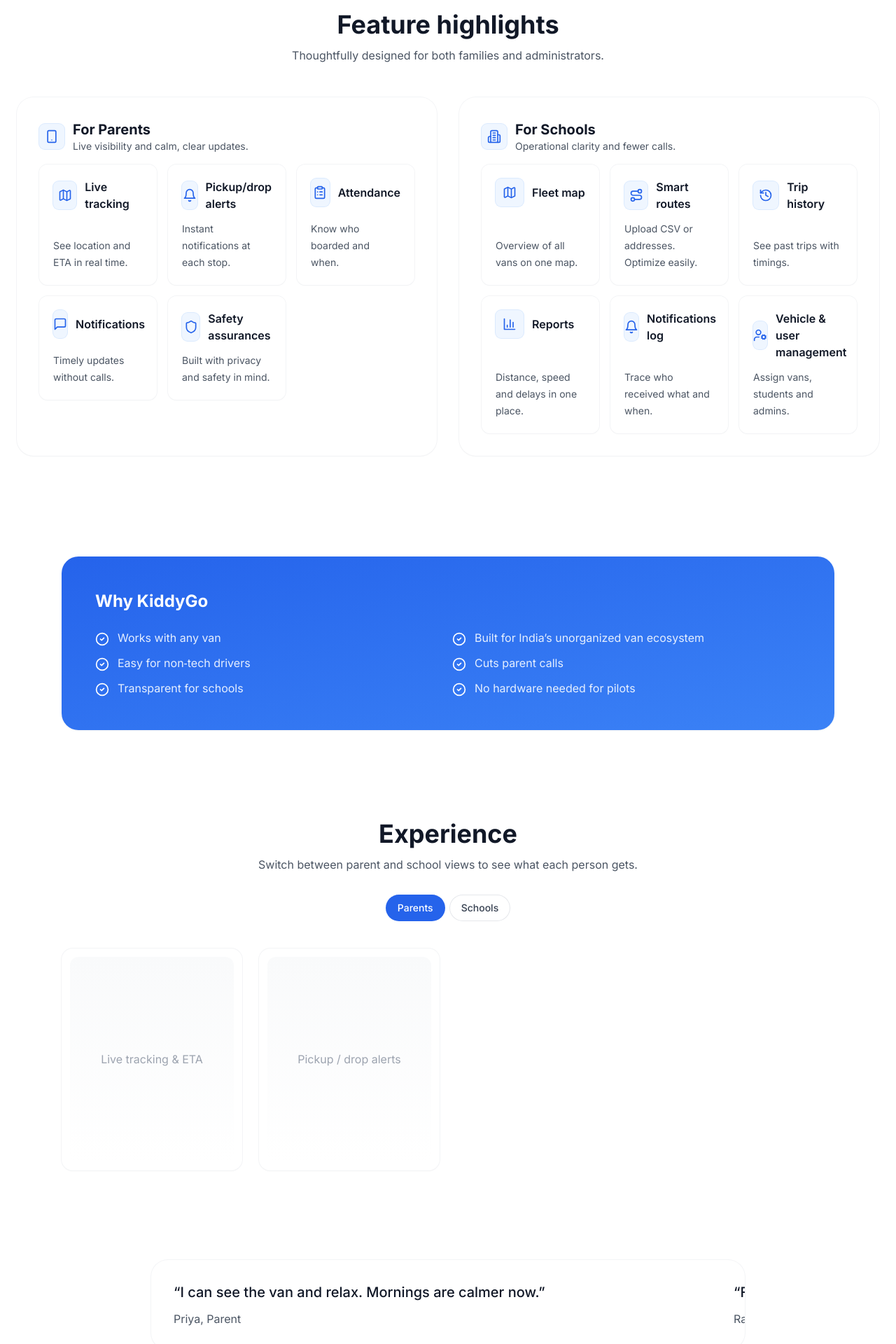
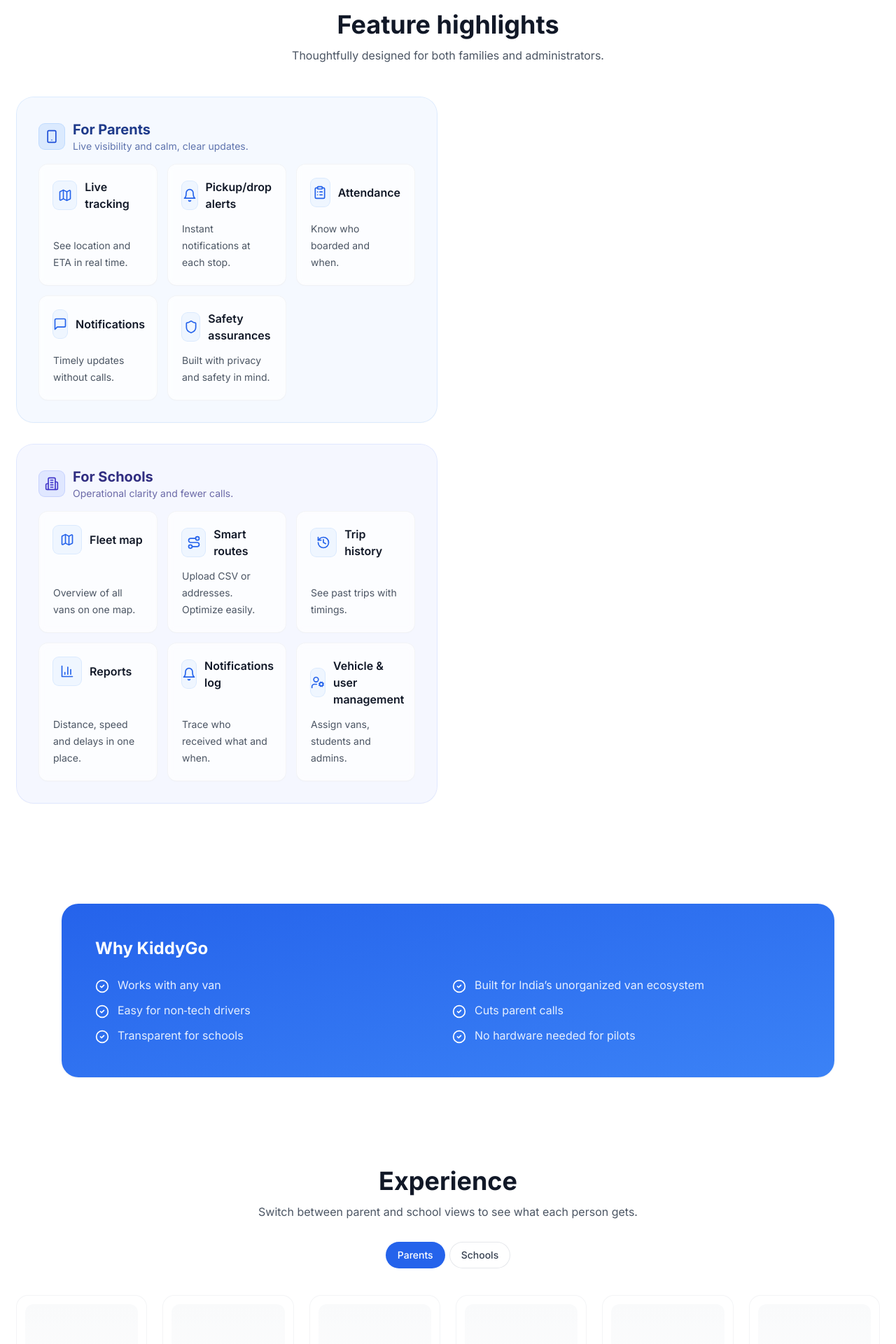
Before and after one commit to flamesResource6/frontend-repo_0waau4p8_3oklv7, a React (Vite) app: page / in a window 1280 px wide. Shown: the part 1420-3340 px from the top of the page at 70% size. Built offline with nearby package versions, Linux system fonts and the light colour scheme; a web font is replaced by a local one.

Commit message:
Update project prj_0waau4p8 - 2025-11-13T11:02:15.445Z

```diff
--- a/src/App.jsx
+++ b/src/App.jsx
@@ -185,25 +185,25 @@
   )
 
   return (
-    <section className="relative">
+    <section className="relative" aria-labelledby="features-title">
       <div className="absolute inset-0 -z-10 bg-gradient-to-b from-white via-blue-50/50 to-white" />
       <MotionSection>
         <div className="mx-auto max-w-7xl px-6 py-14 sm:py-20">
           <div className="mx-auto max-w-2xl text-center">
-            <h2 className="text-3xl font-bold text-gray-900 sm:text-4xl">Feature highlights</h2>
+            <h2 id="features-title" className="text-3xl font-bold text-gray-900 sm:text-4xl">Feature highlights</h2>
             <p className="mt-3 text-gray-600">Thoughtfully designed for both families and administrators.</p>
           </div>
 
           <div className="mt-12 grid gap-8 lg:grid-cols-2">
             {/* Parents panel */}
-            <div className="flex flex-col rounded-3xl bg-white/60 p-6 shadow-sm ring-1 ring-gray-100 backdrop-blur-sm lg:p-8">
-              <div className="sticky top-20 z-0 -mb-2 flex items-center gap-3">
-                <span className="inline-flex h-9 w-9 items-center justify-center rounded-lg bg-blue-50 ring-1 ring-blue-100">
-                  <Icon name="phone" className="h-5 w-5 text-blue-600" />
+            <div className="flex flex-col rounded-3xl bg-blue-50/60 p-6 shadow-sm ring-1 ring-blue-100 backdrop-blur-sm lg:p-8">
+              <div className="-mb-2 flex items-center gap-3">
+                <span className="inline-flex h-9 w-9 items-center justify-center rounded-lg bg-blue-100 ring-1 ring-blue-200">
+                  <Icon name="phone" className="h-5 w-5 text-blue-700" />
                 </span>
                 <div>
-                  <h3 className="text-xl font-bold text-gray-900">For Parents</h3>
-                  <p className="text-sm text-gray-600">Live visibility and calm, clear updates.</p>
+                  <h3 className="text-xl font-bold text-blue-900">For Parents</h3>
+                  <p className="text-sm text-blue-900/70">Live visibility and calm, clear updates.</p>
                 </div>
               </div>
               <motion.div
@@ -219,15 +219,18 @@
               </motion.div>
             </div>
 
+            {/* Divider for contrast on large screens */}
+            <div className="hidden lg:block" aria-hidden="true"></div>
+
             {/* Schools panel */}
-            <div className="flex flex-col rounded-3xl bg-white/60 p-6 shadow-sm ring-1 ring-gray-100 backdrop-blur-sm lg:p-8">
-              <div className="sticky top-20 z-0 -mb-2 flex items-center gap-3">
-                <span className="inline-flex h-9 w-9 items-center justify-center rounded-lg bg-blue-50 ring-1 ring-blue-100">
-                  <Icon name="building" className="h-5 w-5 text-blue-600" />
+            <div className="flex flex-col rounded-3xl bg-indigo-50/60 p-6 shadow-sm ring-1 ring-indigo-100 backdrop-blur-sm lg:p-8">
+              <div className="-mb-2 flex items-center gap-3">
+                <span className="inline-flex h-9 w-9 items-center justify-center rounded-lg bg-indigo-100 ring-1 ring-indigo-200">
+                  <Icon name="building" className="h-5 w-5 text-indigo-700" />
                 </span>
                 <div>
-                  <h3 className="text-xl font-bold text-gray-900">For Schools</h3>
-                  <p className="text-sm text-gray-600">Operational clarity and fewer calls.</p>
+                  <h3 className="text-xl font-bold text-indigo-900">For Schools</h3>
+                  <p className="text-sm text-indigo-900/70">Operational clarity and fewer calls.</p>
                 </div>
               </div>
               <motion.div
@@ -285,10 +288,18 @@
   const parentShots = [
     { title: 'Live tracking & ETA', img: '/parent-live.png' },
     { title: 'Pickup / drop alerts', img: '/parent-alerts.png' },
+    { title: 'Stop details', img: '/parent-stop.png' },
+    { title: 'Attendance view', img: '/parent-attendance.png' },
+    { title: 'Delay notifications', img: '/parent-delay.png' },
+    { title: 'Privacy controls', img: '/parent-privacy.png' },
   ]
   const schoolShots = [
     { title: 'Fleet map overview', img: '/school-map.png' },
     { title: 'Routes & reports', img: '/school-reports.png' },
+    { title: 'Trip history', img: '/school-history.png' },
+    { title: 'Route builder', img: '/school-builder.png' },
+    { title: 'User management', img: '/school-users.png' },
+    { title: 'Notifications log', img: '/school-log.png' },
   ]
 
   const Shot = ({ it }) => (
@@ -297,7 +308,7 @@
       transition={{ duration: 0.25, ease }}
       className="group rounded-2xl bg-white p-3 shadow-sm ring-1 ring-gray-100"
     >
-      <div className="aspect-[4/5] w-full overflow-hidden rounded-xl bg-gradient-to-b from-gray-50 to-white">
+      <div className="aspect-[3/4] w-full overflow-hidden rounded-xl bg-gradient-to-b from-gray-50 to-white">
         <div className="flex h-full items-center justify-center text-gray-400">
           {it.title}
         </div>
@@ -306,8 +317,8 @@
   )
 
   return (
-    <MotionSection className="mx-auto max-w-6xl px-6 py-12 sm:py-16">
-      <div className="mx-auto max-w-2xl text-center">
+    <MotionSection className="mx-auto max-w-7xl px-6 py-12 sm:py-16">
+      <div className="mx-auto max-w-3xl text-center">
         <h2 className="text-3xl font-bold text-gray-900 sm:text-4xl">Experience</h2>
         <p className="mt-3 text-gray-600">Switch between parent and school views to see what each person gets.</p>
       </div>
@@ -336,7 +347,7 @@
         initial={{ opacity: 0, y: 16 }}
         animate={{ opacity: 1, y: 0 }}
         transition={{ duration: 0.45, ease }}
-        className="mt-10 grid gap-6 sm:grid-cols-2 lg:grid-cols-4"
+        className="mt-10 grid gap-6 sm:grid-cols-3 lg:grid-cols-4 xl:grid-cols-6"
       >
         {(tab === 'parents' ? parentShots : schoolShots).map((it, i) => (
           <Shot key={i} it={it} />
```
Also changed, not shown: 1 other file (tests, documents, lock files or other folders).
